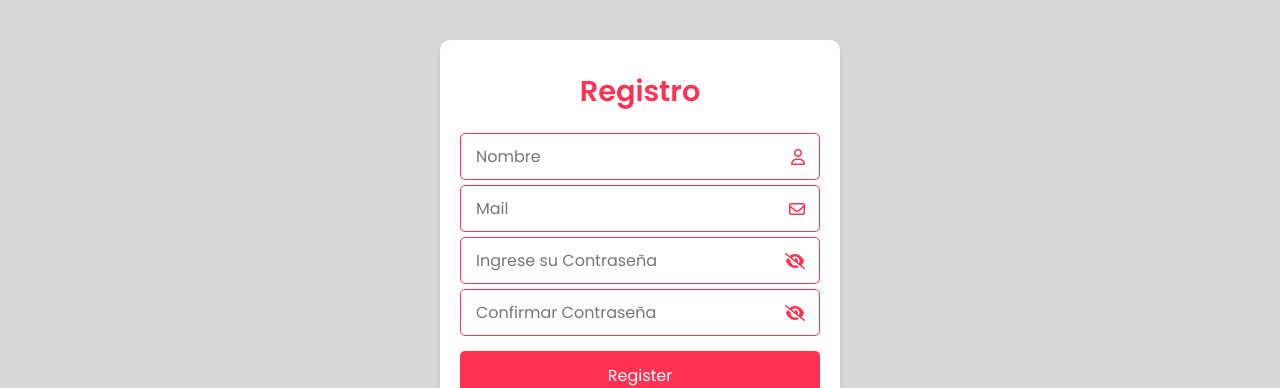
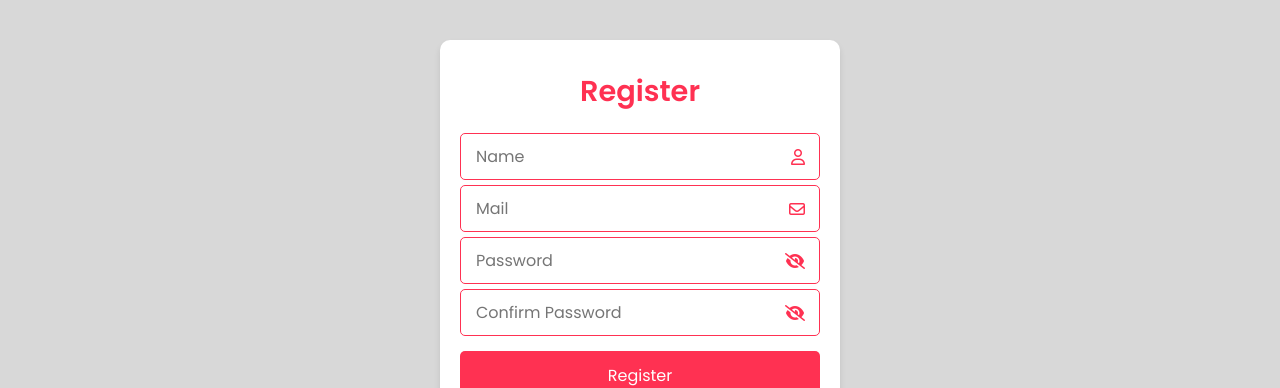
Before and after one commit to lucafu49/digital-ecommerce-frontend, an Angular app: page /register in a window 1280 px wide. Shown: the part 165-553 px from the top of the page. Built offline with nearby package versions, Linux system fonts and the light colour scheme; no server answers.

Commit message:
last fix

```diff
--- a/src/app/Components/Shared/all-categories/all-categories.component.css
+++ b/src/app/Components/Shared/all-categories/all-categories.component.css
@@ -1,7 +1,9 @@
 .categories-container {
     margin-top: 50px;
+    margin-bottom: 90px;
     padding: 4rem;
     background-color: var(--bg);
+    height: 80vh;
   }
 
   .categories-title {
--- a/src/app/Components/Shared/packages/packages.component.html
+++ b/src/app/Components/Shared/packages/packages.component.html
@@ -30,7 +30,7 @@
         <app-loading></app-loading>
       </div>
 
-      <div class="product-grid" >
+      <div class="product-grid">
         <div class="product-card" routerLink="/detail/{{package.id}}" *ngFor="let package of packages?.packages?.results">
           <div class="categories">
             <span class="category-badge"  *ngFor="let catPackage of package.categories" [routerLink]="['/packages', { category: catPackage.id }]">{{ catPackage.name }}</span>
--- a/src/app/Components/User/login/login.component.html
+++ b/src/app/Components/User/login/login.component.html
@@ -7,7 +7,7 @@
         <input
           type="text"
           formControlName="email"
-          placeholder="Correo electrónico"
+          placeholder="Email"
           class="form-input"
         />
         <i class="fa-regular fa-envelope icon"></i>
@@ -24,9 +24,10 @@
       <div class="input-group">
         <input
           type="{{ showPassword ? 'text' : 'password' }}"
-          placeholder="Contraseña"
+          placeholder="Password"
           formControlName="password"
           class="form-input"
+          (keyup.enter)="onSubmit()"
         />
         <i
           class="fa-solid fa-eye-slash icon toggle-password"
--- a/src/app/Components/User/register/register.component.html
+++ b/src/app/Components/User/register/register.component.html
@@ -1,11 +1,11 @@
 <div class="register-container">
   <div class="register-card">
-    <h1 class="title">Registro</h1>
+    <h1 class="title">Register</h1>
     <form action="" [formGroup]="registerForm" class="register-form">
 
       <!-- Campo Username -->
       <div class="input-group">
-        <input type="text" formControlName="username" placeholder="Nombre" class="form-input" />
+        <input type="text" formControlName="username" placeholder="Name" class="form-input" />
         <i class="fa-regular fa-user icon"></i>
       </div>
       <div class="error-message">
@@ -33,7 +33,7 @@
       <!-- Campo Contraseña -->
       <div class="input-group">
         <input type="{{ showPassword ? 'text' : 'password' }}" formControlName="password"
-          placeholder="Ingrese su Contraseña" class="form-input" />
+          placeholder="Password" class="form-input" />
         <i class="fa-solid fa-eye-slash icon toggle-password"
           [ngClass]="showPassword ? 'fa-eye' : 'fa-eye-slash'" (click)="togglePasswordVisibility('password')"></i>
       </div>
@@ -51,7 +51,8 @@
       <!-- Campo Confirmar Contraseña -->
       <div class="input-group">
         <input type="{{ showConfirmPassword ? 'text' : 'password' }}" formControlName="confirmPassword"
-          placeholder="Confirmar Contraseña" class="form-input" />
+          placeholder="Confirm Password" class="form-input"
+          (keyup.enter)="onSubmit()"/>
         <i class="fa-solid fa-eye-slash icon toggle-password"
           [ngClass]="showConfirmPassword ? 'fa-eye' : 'fa-eye-slash'"
           (click)="togglePasswordVisibility('confirmPassword')"></i>
```
